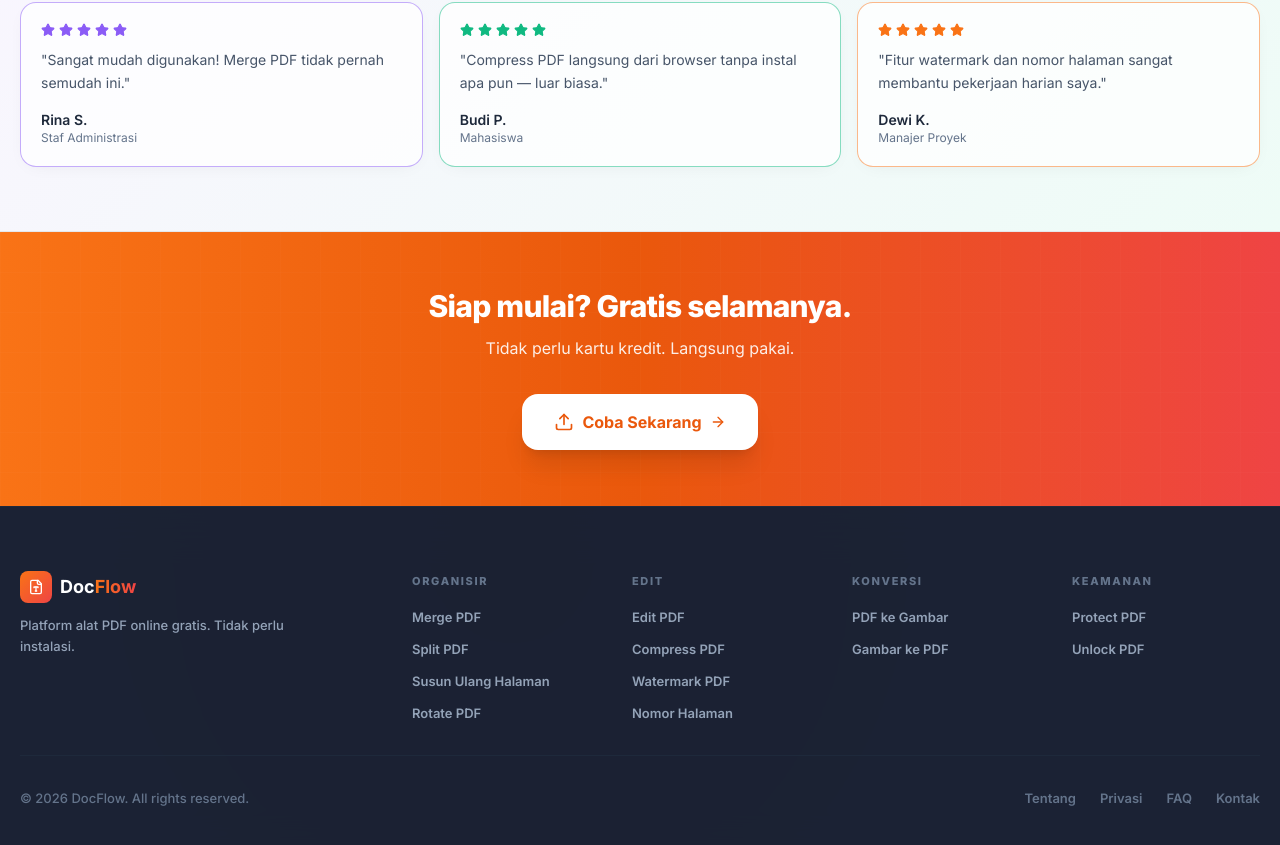
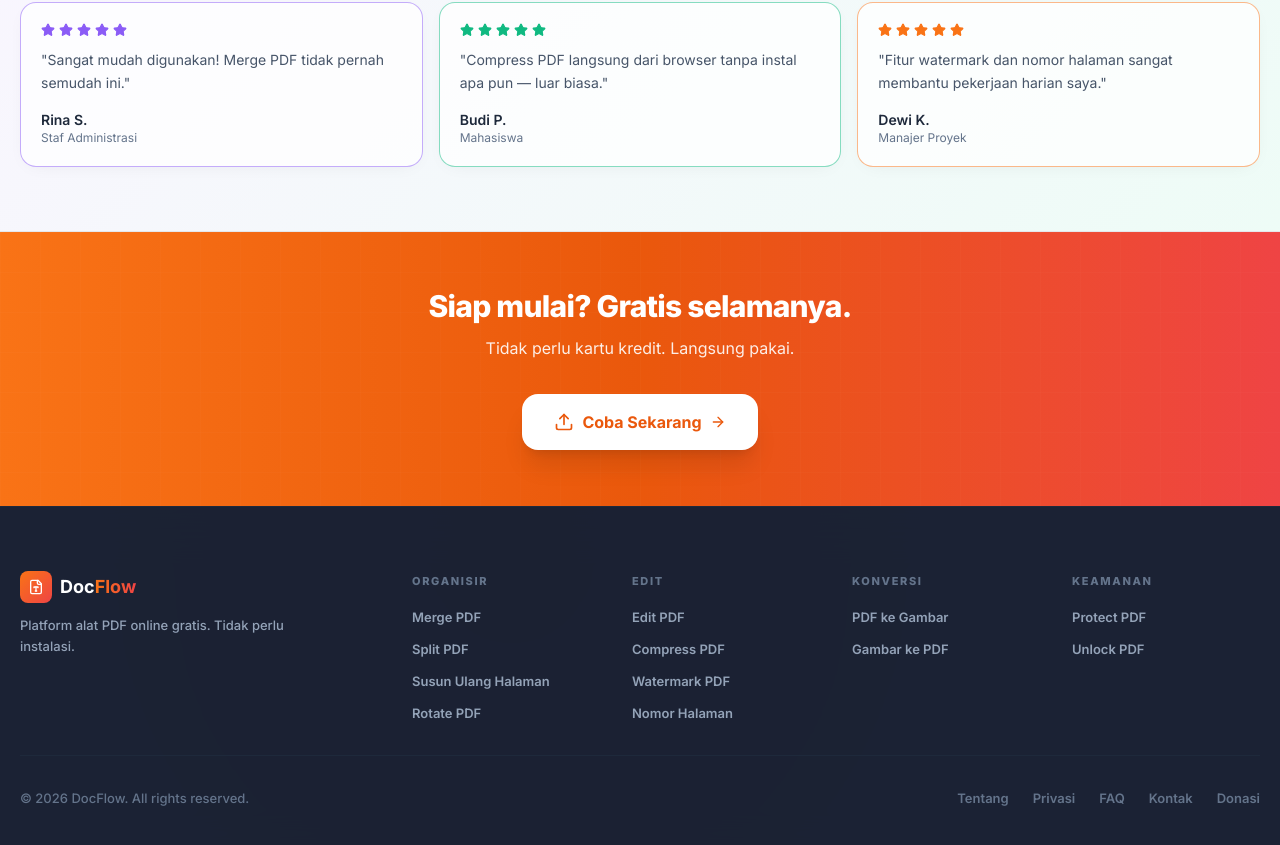
Before and after one commit to gugahnugraha/DocFlow, a Next.js app: page / in a window 1280 px wide. Shown: the part 2243-3088 px from the top of the page. Built offline with nearby package versions, Linux system fonts and the light colour scheme; no server answers.

Commit message:
feat: add contact page, site-wide footer component, and internationalization support for English and Indonesian

```diff
--- a/src/app/contact/page.tsx
+++ b/src/app/contact/page.tsx
@@ -53,7 +53,7 @@ export default function ContactPage() {
             </div>
             <h3 className="font-bold text-slate-900 text-xl mb-2">{language === 'id' ? 'Kantor' : 'Office'}</h3>
             <p className="text-sm text-slate-500">
-              Jakarta Selatan, Indonesia<br/>12930
+              Bandung, West Java<br/>Indonesia
             </p>
           </div>
         </div>
--- a/src/components/Footer.tsx
+++ b/src/components/Footer.tsx
@@ -103,6 +103,7 @@ export default function Footer() {
             <Link href="/privacy" className="hover:text-slate-300 transition-colors duration-300">{t.pages.home.footer.privacy}</Link>
             <Link href="/faq" className="hover:text-slate-300 transition-colors duration-300">{t.pages.home.footer.faq}</Link>
             <Link href="/contact" className="hover:text-slate-300 transition-colors duration-300">{t.pages.home.footer.contact}</Link>
+            <Link href="/donate" className="hover:text-slate-300 transition-colors duration-300">{t.pages.home.footer.donate}</Link>
           </div>
         </div>
       </div>
--- a/src/lib/i18n/translations/en.ts
+++ b/src/lib/i18n/translations/en.ts
@@ -271,6 +271,7 @@ export default {
         privacy: "Privacy",
         faq: "FAQ",
         contact: "Contact",
+        donate: "Donate",
       },
       copyright: "Free for everyone.",
     },
--- a/src/lib/i18n/translations/id.ts
+++ b/src/lib/i18n/translations/id.ts
@@ -271,6 +271,7 @@ export default {
         privacy: "Privasi",
         faq: "FAQ",
         contact: "Kontak",
+        donate: "Donasi",
       },
       copyright: "Gratis untuk semua.",
     },
```
Also changed, not shown: 1 other file (tests, documents, lock files or other folders).
